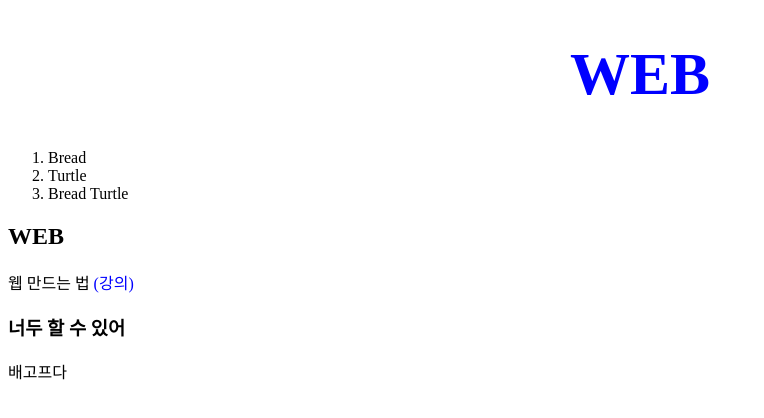
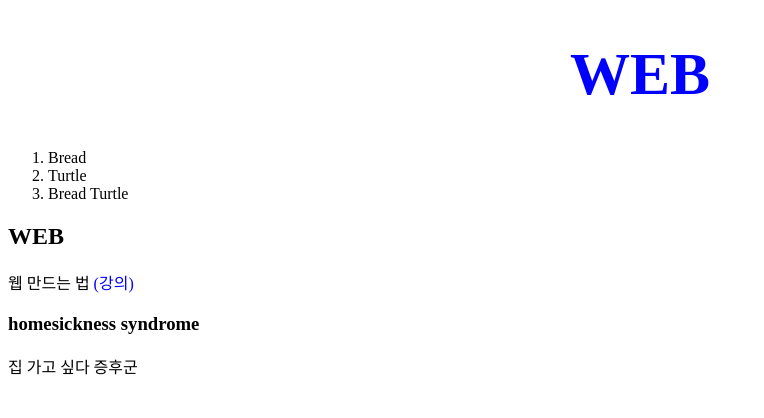
Before and after one commit to sswon513/WEB1, a plain HTML site: page 4.html in a window 1280 px wide. Shown: the whole page, without its empty margins (0-764 px from the left). Drawn offline with Linux system fonts and the light colour scheme.

Commit message:
Add files via upload

```diff
--- a/4.html
+++ b/4.html
@@ -26,6 +26,6 @@
 
 <h2>WEB</h2>
 웹 만드는 법 <a href="https://www.youtube.com/watch?v=tZooW6PritE&list=PLuHgQVnccGMDZP7FJ_ZsUrdCGH68ppvPb" style="color:blue" title="유튜브로 연결" target="_blank">(강의)</a>
-<h3>너두 할 수 있어</h3>
-배고프다
+<h3>homesickness syndrome</h3>
+집 가고 싶다 증후군
 </body>
```
Also changed, not shown: 1.html (+1 -0 lines), 3.html (+2 -2 lines).
